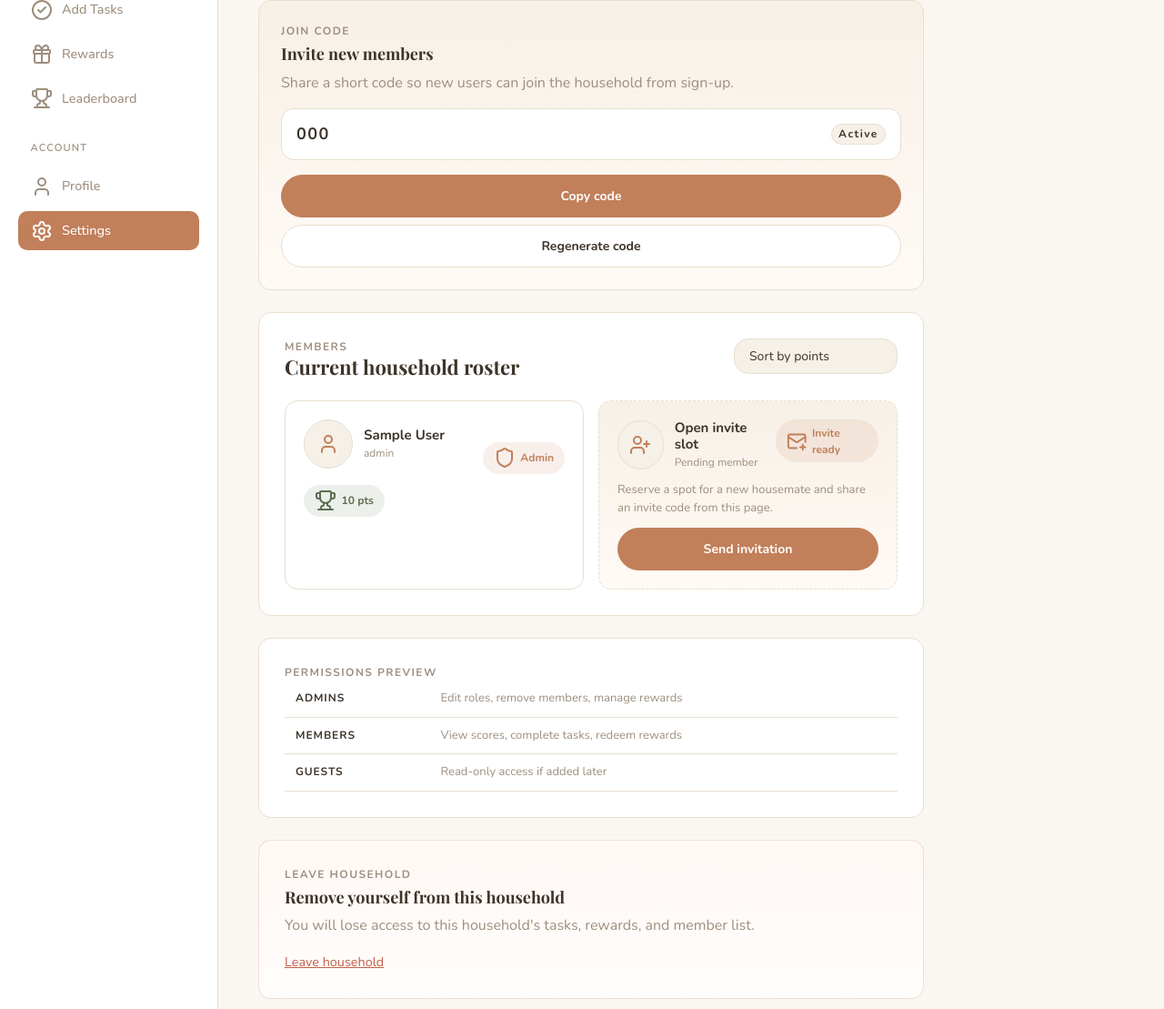
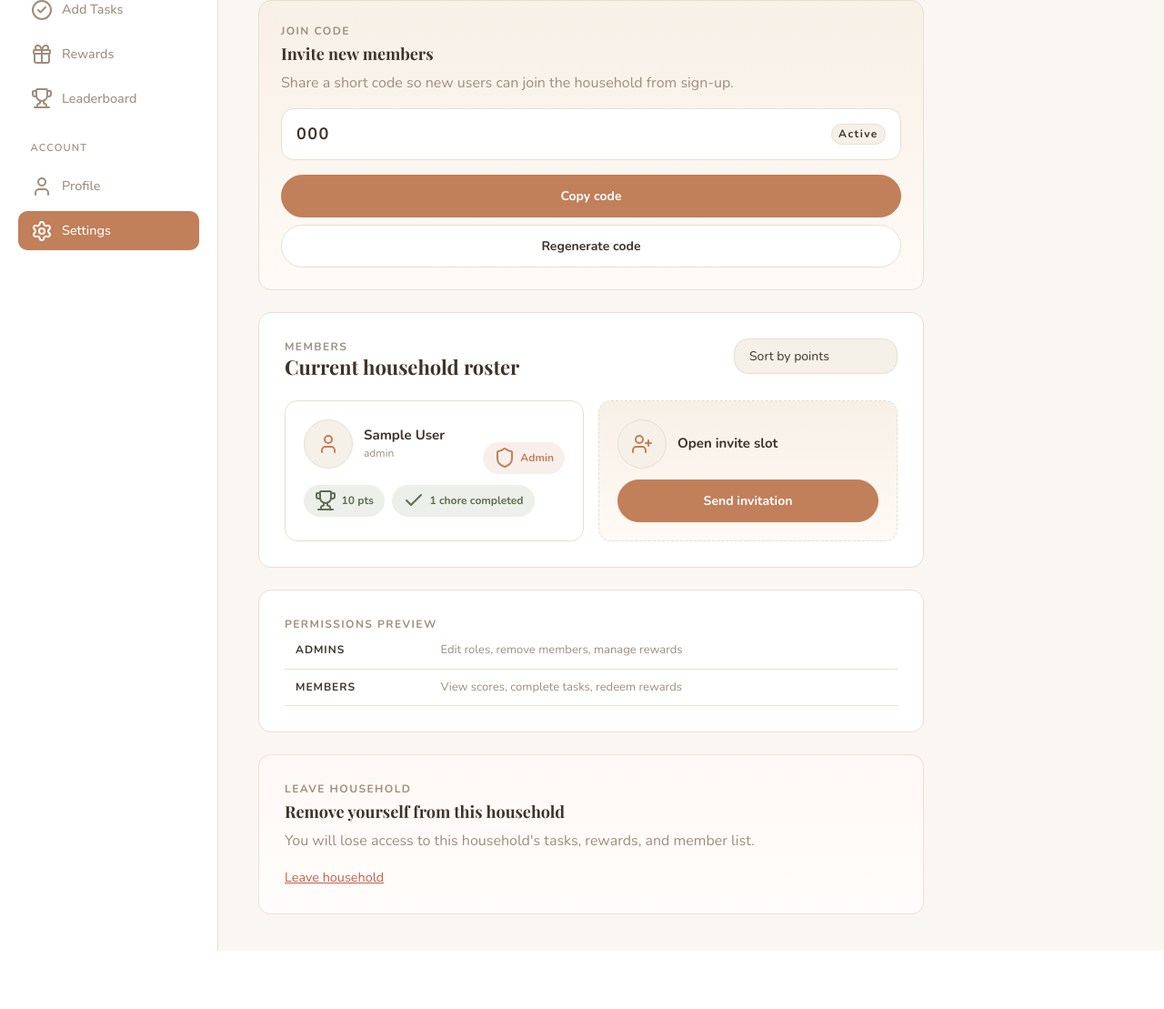
Before and after one commit to vtoriam/agile-project, a Flask app: page /manage-household in a window 1280 px wide. Shown: the part 178-1287 px from the top of the page at 91% size. After the commit the page ends 1223 px from the top, so only its background shows below. Run offline with Flask 3, Linux system fonts and the light colour scheme; a user stored in the database is signed in; tables that the repository leaves empty hold one stand-in row (values such as "Sample post").

Commit message:
changed ui in settings page as discussed in meeting

```diff
--- a/Homely/app/routes.py
+++ b/Homely/app/routes.py
@@ -3,7 +3,7 @@ from types import SimpleNamespace
 from flask import render_template, redirect, url_for, request
 
 from app import app, db
-from app.models import User, Household, Membership
+from app.models import User, Household, Membership, Task
 from flask_login import login_user, logout_user, current_user, login_required
 
 @app.route("/index")
@@ -104,11 +104,21 @@ def manage_household():
     current_membership = db.session.query(Membership).filter_by(
         user_id=current_user.id,
         household_id=household.id    ).first() if household else None
+    members = db.session.query(Membership).filter_by(household_id=household.id).all() if household else []
+
+    for member in members:
+        completed_chores = db.session.query(Task).filter_by(
+            household_id=household.id,
+            assigned_user_id=member.user_id,
+            is_completed=True,
+        ).count() if household else 0
+        member.completed_chores = completed_chores
+
     return render_template(
         "manage_household.html",
         title="Manage Household",
         household=db.session.query(Household).first(),
-        members= db.session.query(Membership).filter_by(household_id=household.id).all() if household else [],
+        members=members,
         current_membership=current_membership
     )
 
--- a/Homely/app/static/css/manage-household.css
+++ b/Homely/app/static/css/manage-household.css
@@ -161,6 +161,18 @@ span {
 .points-badge {
   background: rgba(138, 158, 122, 0.16);
   color: #5d6e52;
+}
+
+.chores-badge {
+  background: rgba(138, 158, 122, 0.16);
+  color: #5d6e52;
+  border-radius: 999px;
+  padding: 0.35rem 0.75rem;
+  font-size: 12px;
+  font-weight: 800;
+  display: inline-flex;
+  align-items: center;
+  gap: 0.35rem;
 }
 
 .manage-household-page .nav-homely {
--- a/Homely/app/templates/manage_household.html
+++ b/Homely/app/templates/manage_household.html
@@ -70,10 +70,6 @@ page_styles %}
                   <span class="role-badge"
                     ><i data-lucide="shield"></i> Admin</span
                   >
-                  {% else %}
-                  <span class="role-badge"
-                    ><i data-lucide="user"></i> Member</span
-                  >
                   {% endif %}
                 </div>
               </div>
@@ -85,6 +81,11 @@ page_styles %}
               <div class="member-metrics">
                 <span class="points-badge"
                   ><i data-lucide="trophy"></i> {{ member.points }} pts</span
+                >
+                <span class="chores-badge"
+                  ><i data-lucide="check"></i> {{ member.completed_chores }}
+                  chore{% if member.completed_chores != 1 %}s{% endif %}
+                  completed</span
                 >
               </div>
 
@@ -107,17 +108,9 @@ page_styles %}
                   </div>
                   <div>
                     <h2>Open invite slot</h2>
-                    <p class="muted-copy">Pending member</p>
                   </div>
                 </div>
-                <span class="role-badge"
-                  ><i data-lucide="mail-plus"></i> Invite ready</span
-                >
               </div>
-              <p class="muted-copy member-bio">
-                Reserve a spot for a new housemate and share an invite code from
-                this page.
-              </p>
               <button class="btn btn-homely btn-sm">Send invitation</button>
             </article>
           </div>
@@ -135,10 +128,6 @@ page_styles %}
             <tr>
               <th>Members</th>
               <td>View scores, complete tasks, redeem rewards</td>
-            </tr>
-            <tr>
-              <th>Guests</th>
-              <td>Read-only access if added later</td>
             </tr>
           </tbody>
         </table>
```
